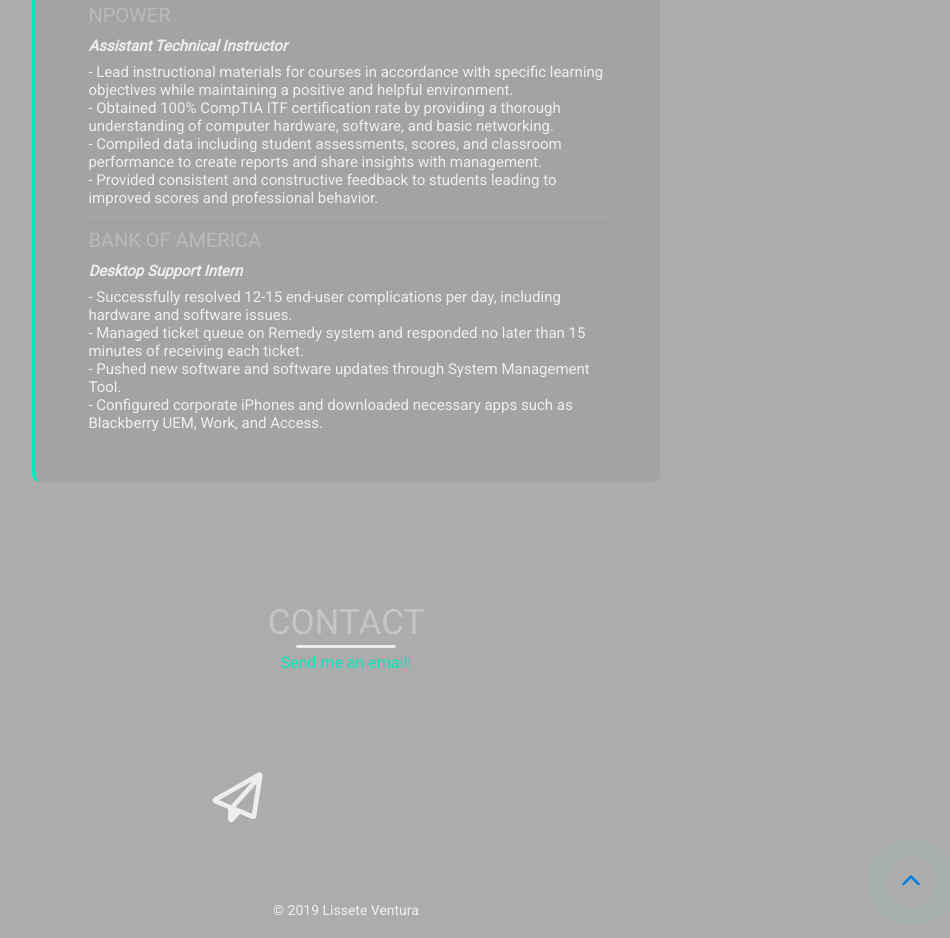
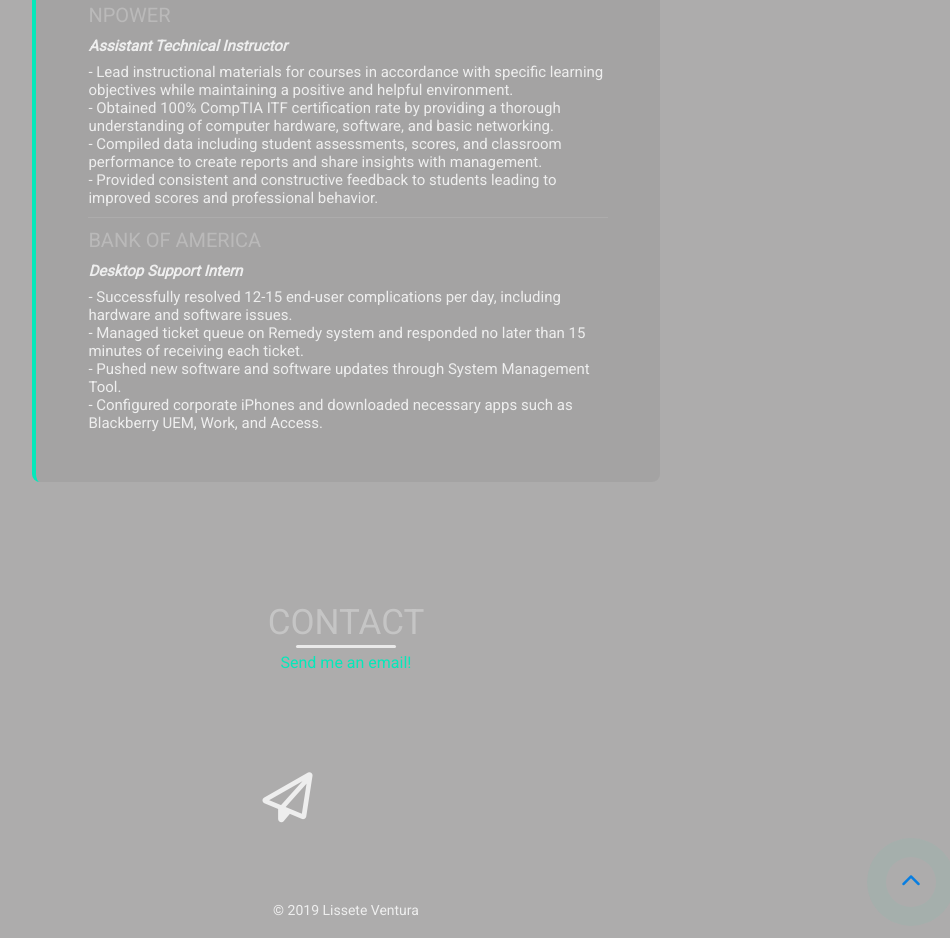
Before and after one commit to lisseteventura/lisseteventura.github.io, a plain HTML site: page index.html in a window 1280 px wide. Shown: the part 3341-4279 px from the top of the page, without its empty margins (294-1244 px from the left). Drawn offline with nearby package versions, Linux system fonts and the light colour scheme; a web font is replaced by a local one.

Commit message:
centered the paper plane

```diff
--- a/css/style.css
+++ b/css/style.css
@@ -410,7 +410,7 @@ form {
 }
 .fa-paper-plane {
   font-size: 5rem;
-  padding-left: 18rem;
+  padding-left: 23rem;
 }
 .fa-paper-plane:hover {
   color: #087ee1;
```
